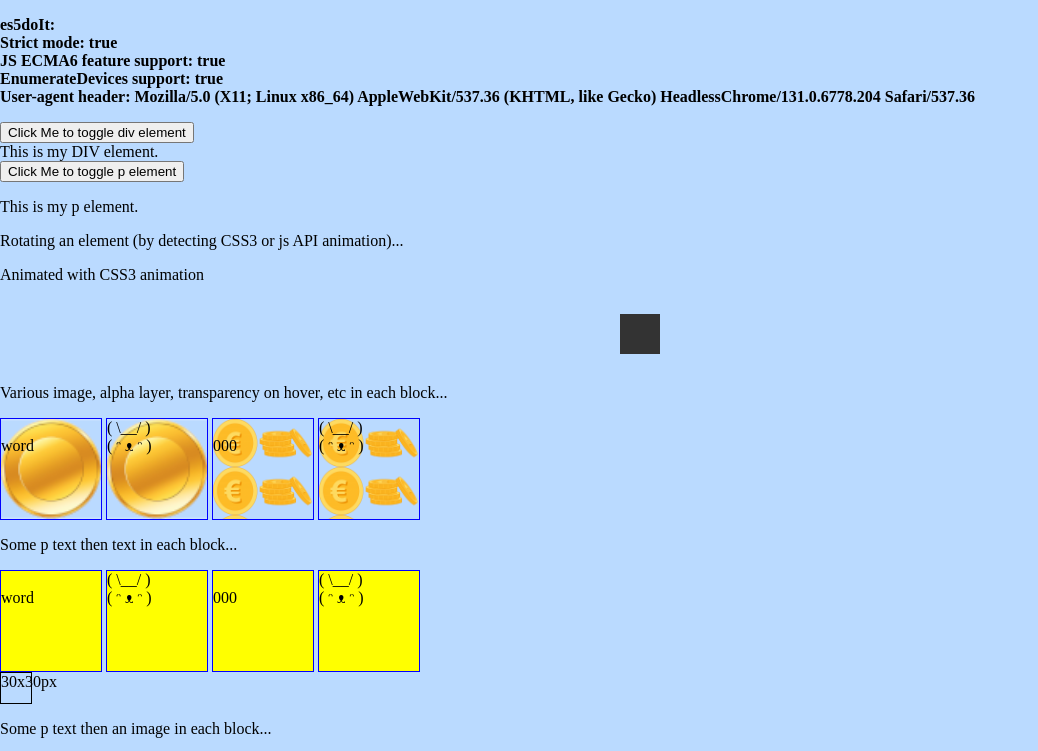
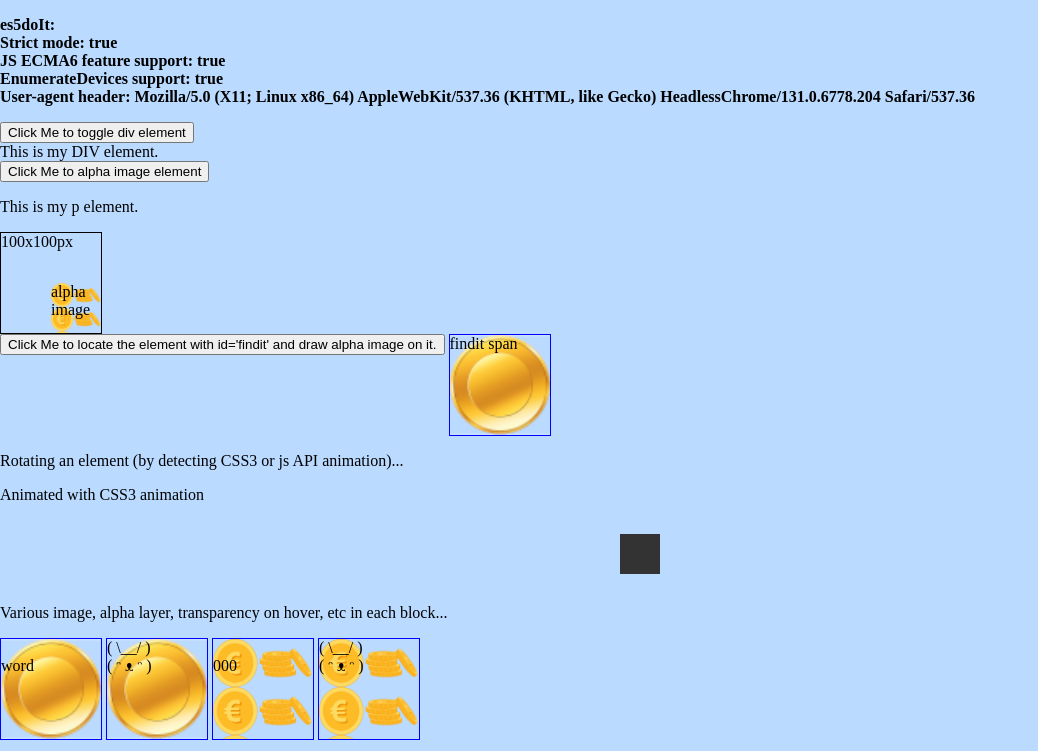
Before and after one commit to t0123456789/testrep, a plain HTML site: page simple100.html in a window 1280 px wide. Shown: the top 751 px of the page, without its empty margins (0-1038 px from the left). Drawn offline with Linux system fonts and the light colour scheme.

```diff
--- a/es5script.js
+++ b/es5script.js
@@ -185,6 +185,14 @@ function es5toggleBlock(elemId) {
 	}
 }
 
+function es5ImageOnElem(elemId, imgId) {
+	var x = document.getElementById(elemId);
+	var img = document.getElementById(imgId);
+	//x.getBoundingClientRect();
+	x.appendChild(img);
+
+}
+
 function es5doIt(elemId, data){
 	var strstrict = '<br>Strict mode: ' + isStrictMode().toString();
 	var strfeatures = '<br>JS ECMA6 feature support: ' + checkJsFeatures().toString();
--- a/simple100.html
+++ b/simple100.html
@@ -8,10 +8,15 @@
     <meta charset="utf-8">
 
     <style>
+
+		:root {
+			--main-bg-color: #badaff;
+		}
+
         body {
             margin: 0;
 			color:#000;
-			background:#badaff;
+			background:var(--main-bg-color);
         }
 		section {
 			display:block;
@@ -49,6 +54,7 @@
 		}
 
 		span.ibc {
+			position: relative;
 			display: inline-block;
 			width: 100px;
 			height: 100px;
@@ -57,6 +63,10 @@
 			background-image: url('coin.png');
 			background-size: contain;
 			z-index: 1;
+		}
+
+		span.ibc:active {
+			background-image: linear-gradient(to bottom, rgba(255, 155, 0, 0.5), rgba(255, 155, 0, 0.5)), url("coin.png");
 		}
 
 		/* if multiple attr names are supported it uses the latest setting. */
@@ -81,6 +91,19 @@
 
 		span.iba:hover {
 			background-image: linear-gradient(to bottom, rgba(0, 255, 0, 0.5), rgba(0, 255, 0, 0.5)), url("alpha.png");
+		}
+		span.iba:active {
+			background-image: linear-gradient(to bottom, rgba(0, 255, 0, 0.5), rgba(0, 255, 0, 0.5)), url("alpha.png");
+		}
+
+		div.absolute {
+			position: absolute;
+			top: 50px;
+			right: 0;
+			width: 50px;
+			height: 50px;
+			background-image: url('alpha.png');
+			background-size: contain;
 		}
 
     </style>
@@ -118,10 +141,21 @@
 	<div id="myDIV">
 	  This is my DIV element.
 	</div>
-	<button onclick="es5toggleBlock('myTEXT')">Click Me to toggle p element</button>
+	<button onclick="es5toggleBlock('alphaimg')">Click Me to alpha image element</button>
 	<p id="myTEXT">
 	  This is my p element.
 	</p>
+
+	<!-- if outer div style=position: relative is defined, absolute img is positioned wrt to outer div, otherwise absolute img is positioned wrt to page-->
+	<div style="width:100px;height:100px;border:1px solid #000;position: relative">100x100px
+		<div class="absolute" id="alphaimg">alpha image</div>
+	</div>
+
+
+	<button onclick="es5ImageOnElem('findit', 'alphaimg')">Click Me to locate the element with id='findit' and draw alpha image on it.</button>
+	<span class="ibc" id="findit">
+	  findit span
+	</span>
 
 	<p>Rotating an element (by detecting CSS3 or js API animation)...</p>
 	<section>
@@ -183,7 +217,7 @@
 		<p>Some p text... </p>
 		<div>
 			<span class="imgb"><img id="leaves" width="30" height="30" src="leaves.jpg" alt="Some leaves"></span>
-			<span class="imgb"><img id="star" width="30" height="30" src="star.jpg" alt="A star"></span>
+			<span class="imgb"><img id="acoin" width="30" height="30" src="alpha.png" alt="Coins with alpha"></span>
 			<span class="imgb"><img id="grid" width="30" height="30" src="uvgrid.png" alt="A large grid"></span>
 			<span class="imgb"><img id="star" width="30" height="30" src="star.jpg" alt="A star"></span>
 		</div>
@@ -262,6 +296,8 @@
 		  var ctx = c.getContext("2d");
 		  var img = document.getElementById("grid");
 		  ctx.drawImage(img, 10, 10);
+		  var imga = document.getElementById("acoin");
+		  ctx.drawImage(imga, 0, 0);
 
 		  var counter = 0;
 		  es5doIt("statustext", counter);
```
Also changed, not shown: index.html (+4 -0 lines). Lines whose indentation alone changed are shown as unchanged.
